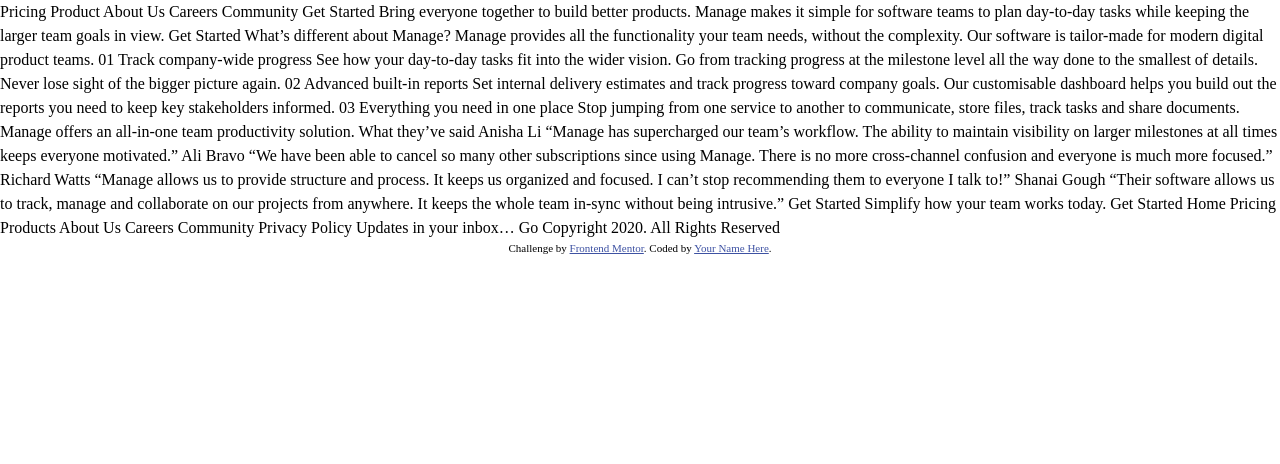
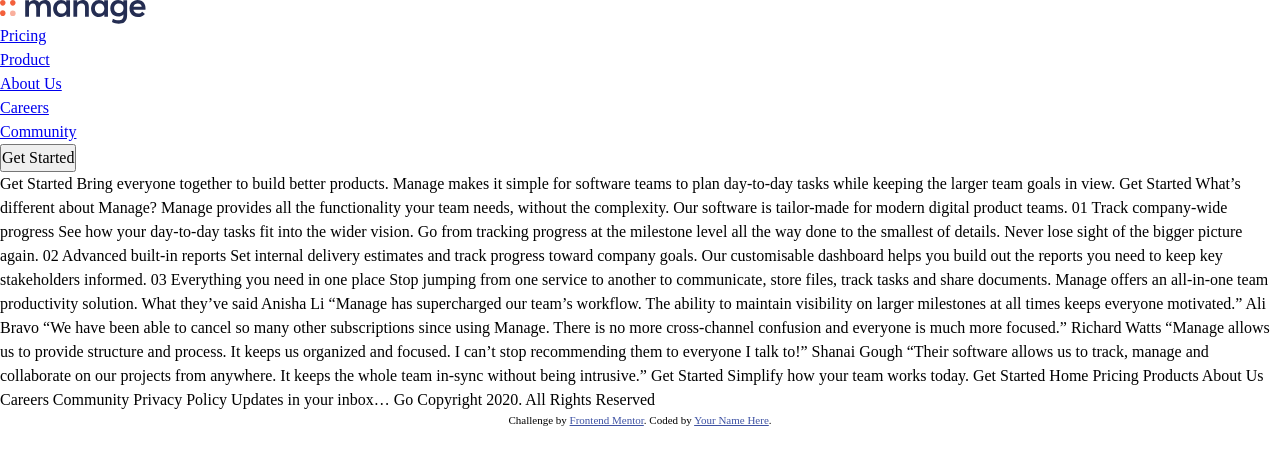
Before and after one commit to D3c1pher/fem-manage-landing-page, a website built with Vite: page index.html in a window 1280 px wide. Built offline with nearby package versions, Linux system fonts and the light colour scheme.

Commit message:
Added header with navigation

```diff
--- a/index.html
+++ b/index.html
@@ -20,11 +20,27 @@
     </style>
   </head>
   <body>
-    Pricing
-    Product
-    About Us
-    Careers
-    Community
+    <header class="primary-header">
+      <div class="container">
+        <a href="#"><img src="./images/logo.svg" alt="Logo"></a>
+        <nav class="primary-navigation">
+          <ul role="list" class="nav-list">
+            <li><a href="#">Pricing</a></li>
+            <li><a href="#">Product</a></li>
+            <li><a href="#">About Us</a></li>
+            <li><a href="#">Careers</a></li>
+            <li><a href="#">Community</a></li>
+          </ul>
+        </nav>
+        <button class="button">Get Started</button>
+      </div>
+    </header>
+
+
+
+
+
+
 
     Get Started
 
```
